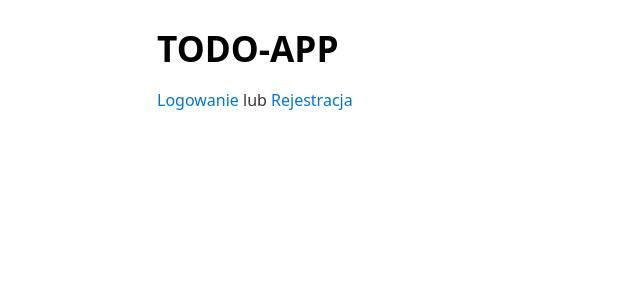
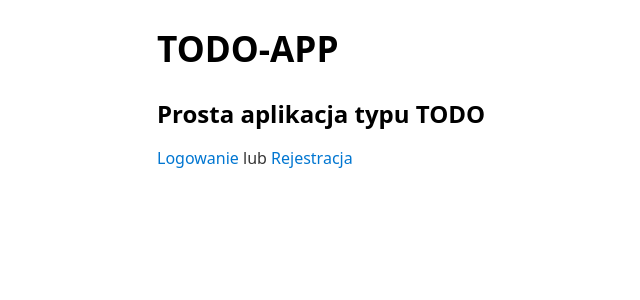
Before and after one commit to mslabysz/projektToDo-s27451, a PHP site: page / in a window 1280 px wide. Shown: the top 300 px of the page, without its empty margins (83-723 px from the left). Run offline with PHP 8.4, Linux system fonts and the light colour scheme.

Commit message:
Drobne zmiany estetyczne

```diff
--- a/index.php
+++ b/index.php
@@ -7,7 +7,6 @@ if (isset($_SESSION["user_id"])) {
     $sql = "SELECT * FROM user WHERE id = {$_SESSION["user_id"]}";
     $result = $mysqli->query($sql);
     $user = $result->fetch_assoc();
-
     $_SESSION['name'] = $user['name'];
 }
 ?>
@@ -18,14 +17,16 @@ if (isset($_SESSION["user_id"])) {
     <title>TODO-APP</title>
     <meta charset="UTF-8">
     <link rel="stylesheet" href="https://cdn.jsdelivr.net/npm/water.css@2/out/water.css">
+    <h1>TODO-APP</h1>
+    <h2>Prosta aplikacja typu TODO</h2>
 </head>
 <body>
 
-<h1>TODO-APP</h1>
+
 
 <?php if (isset($user)): ?>
 
-    <p>Witaj <?= htmlspecialchars($user["name"]) ?>!</p>
+    <h2>Witaj <?= htmlspecialchars($user["name"]) ?>!</h2>
     <p><a href="home.php">Przejdź do swoich zadań</a></p>
     <p><a href="projects.php">Przejdź do swoich projektów</a></p>
     <p><a href="calendar.php">Przejdź do swojego kalendarza</a></p>
```
